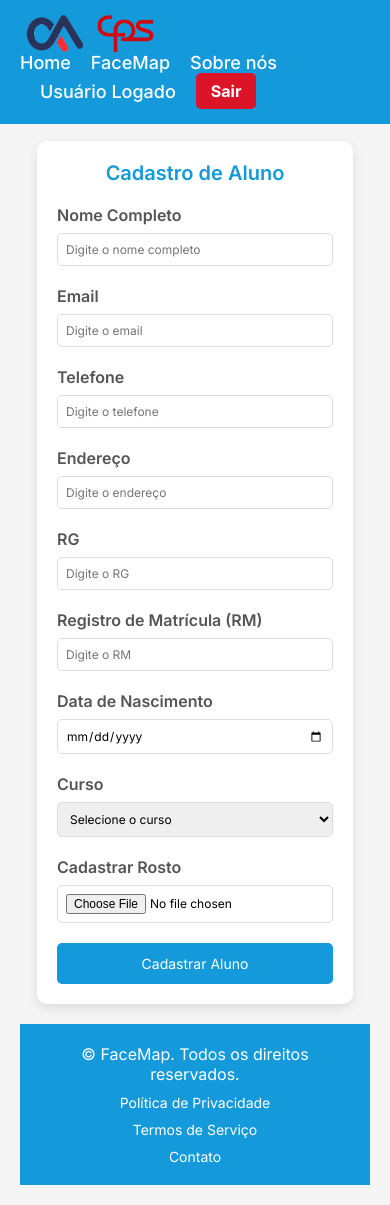
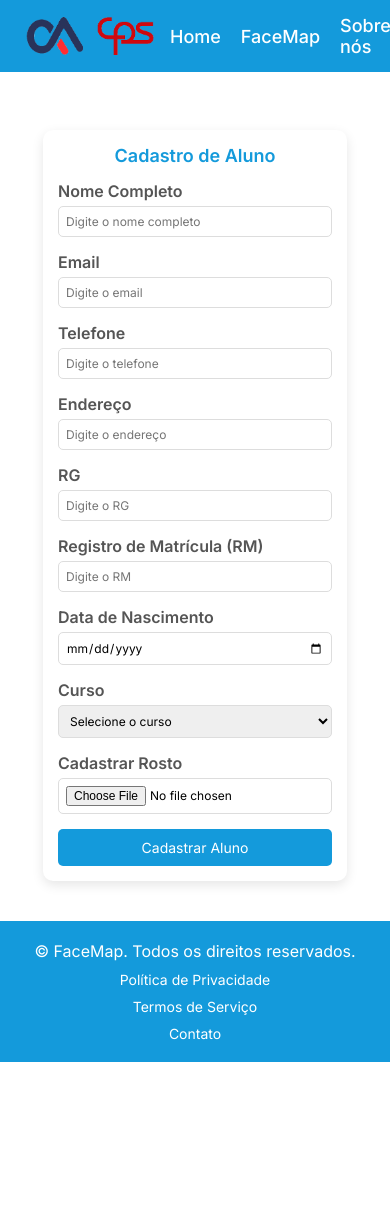
Before and after one commit to RyanPsantos/TCC-FaceMap, a Django app: page /cadastroalunos/ in a window 390 px wide. After the commit the page ends 1062 px from the top, so only its background shows below. Run offline with Django 5.2, Linux system fonts and the light colour scheme.

Commit message:
Atualizaçao 1.0

```diff
--- a/ProjetoTCC/facemap/reconvisual/static/css/cadastroalunos.css
+++ b/ProjetoTCC/facemap/reconvisual/static/css/cadastroalunos.css
@@ -1,22 +1,20 @@
 @import url('https://fonts.googleapis.com/css2?family=Inter:wght@100..900&display=swap');
-
+html, body{
+    height: 100%;
+}
 * {
     margin: 0;
     padding: 0;
     box-sizing: border-box;
     font-family: 'Inter', sans-serif;
 }
-
 body {
-    background-color: #f5f5f5;
     display: flex;
     flex-direction: column;
-    justify-content: center;
-    align-items: center;
-    min-height: 100vh;
-    padding: 20px;
+    justify-content: space-between; /* Espaça o conteúdo e o footer */
+    background-color: #ffffff;
+    padding-top: 20px; /* /* Adiciona espaço para o header fixo */
 }
-
 .header {
     position: fixed;
     top: 0;
@@ -28,21 +26,16 @@ body {
     justify-content: space-between;
     align-items: center;
     z-index: 100;
-    flex-wrap: wrap; /* Permite que o conteúdo quebre para a próxima linha em telas menores */
 }
-
 .img01 {
     width: 150px;
 }
-
 .navbar {
     display: flex;
-    flex-wrap: wrap; /* Permite quebra em telas menores */
-    justify-content: center; /* Centraliza os links */
+    justify-content: center;
     align-items: center;
-    gap: 20px; /* Espaço entre os links */
+    gap: 20px;
 }
-
 .navbar a {
     font-size: 18px;
     color: #fff;
@@ -50,7 +43,6 @@ body {
     text-decoration: none;
     position: relative;
 }
-
 .navbar a::before {
     content: '';
     position: absolute;
@@ -61,23 +53,19 @@ body {
     background: #fff;
     transition: .3s;
 }
-
 .navbar a:hover::before {
     width: 100%;
 }
-
 .user-info {
     display: flex;
     align-items: center;
-    gap: 20px; /* Espaço entre nome e botão */
+    gap: 20px;
 }
-
 .username {
     font-size: 18px;
     color: #fff;
     font-weight: 500;
 }
-
 .logout-button {
     background-color: #DB1428;
     color: #fff;
@@ -88,92 +76,61 @@ body {
     font-size: 16px;
     font-weight: bold;
 }
-
 .logout-button:hover {
     background-color: #B11220;
 }
-
 h2 {
     color: #333;
-    font-size: 24px;
-    margin-bottom: 20px;
+    font-size: 22px;
+    margin-bottom: 15px;
 }
-
-.search-box {
-    width: 100%;
-    max-width: 500px; /* Ajustei a largura máxima */
+main {
     display: flex;
     justify-content: center;
-    margin-bottom: 40px;
+    padding: 20px;
+    flex-grow: 1; /* Faz o conteúdo principal ocupar o espaço disponível */
+    margin-top: 70px;
 }
-
-.search-box input {
-    width: 75%;
-    padding: 12px;
-    border: 1px solid #ccc;
-    border-radius: 5px;
-    font-size: 14px;
-    outline: none;
-}
-
-.search-box button {
-    padding: 12px;
-    border: none;
-    background-color: #149ADB;
-    color: #fff;
-    font-size: 14px;
-    cursor: pointer;
-    border-radius: 5px;
-    margin-left: 10px;
-}
-
 .form-container {
     background-color: #fff;
-    padding: 30px;
+    padding: 20px;
     width: 100%;
-    max-width: 500px; /* Diminui a largura máxima */
+    max-width: 400px; /* Reduzi o tamanho máximo do formulário */
     border-radius: 10px;
     box-shadow: 0 4px 12px rgba(0, 0, 0, 0.1);
-    margin-bottom: 20px; /* Espaço abaixo do formulário */
+    margin: 20px auto;
 }
-
 .form-container h2 {
     text-align: center;
     font-weight: 600;
     color: #149ADB;
 }
-
 form {
-    margin-top: 20px;
+    margin-top: 10px;
 }
-
 .input-group {
-    margin-bottom: 20px;
+    margin-bottom: 15px; /* Reduzi o espaçamento entre campos */
 }
-
 .input-group label {
     display: block;
     color: #555;
     font-weight: 600;
-    margin-bottom: 8px;
+    margin-bottom: 5px;
 }
-
 .input-group input, .input-group select {
     width: 100%;
-    padding: 8px; /* Diminui o padding */
+    padding: 8px;
     border: 1px solid #ddd;
     border-radius: 5px;
-    font-size: 12px; /* Diminui o tamanho da fonte */
+    font-size: 14px;
     outline: none;
 }
-
 .input-group select {
     cursor: pointer;
 }
-
 .form-container button {
     width: 100%;
-    padding: 12px;
+    padding: 10px;
     background-color: #149ADB;
     border: none;
     color: #fff;
@@ -182,51 +139,47 @@ form {
     cursor: pointer;
     transition: background-color 0.3s ease;
 }
-
 .form-container button:hover {
     background-color: #1179a8;
 }
-
+/* Footer */
 .footer {
     background-color: #149ADB;
     color: #fff;
     text-align: center;
-    padding: 20px;
+    padding: 20px 0; /* Remove o padding lateral */
     position: relative;
-    width: 100%;
+    width: 100vw; /* Garante que o footer ocupe 100% da largura da viewport */
+    left: 0; /* Garante que o footer comece no lado esquerdo */
+    margin: 0; /* Remove qualquer margem que possa criar brechas */
 }
-
 .footer-nav {
     display: flex;
     justify-content: center;
     gap: 30px; /* Espaço entre os links */
     margin-top: 10px;
 }
-
 .footer-nav a {
     color: #fff;
     text-decoration: none;
     font-size: 14px;
 }
-
 .footer-nav a:hover {
     text-decoration: underline;
 }
-
+/* Responsividade */
 @media (max-width: 768px) {
-    .form-container, .search-box {
-        padding: 20px;
+    .form-container {
+        padding: 15px;
+        max-width: 100%; /* Garante que o formulário ocupe bem o espaço em telas menores */
     }
-
     .form-container h2 {
-        font-size: 20px;
+        font-size: 18px;
     }
-
-    .input-group input, .input-group select, .search-box input {
-        font-size: 12px; /* Ajusta o tamanho da fonte para dispositivos menores */
-        padding: 8px; /* Reduz o padding ainda mais */
+    .input-group input, .input-group select {
+        font-size: 12px;
+        padding: 7px;
     }
-
     .form-container button {
         font-size: 14px;
     }
--- a/ProjetoTCC/facemap/reconvisual/templates/reconvisual/cadastroalunos.html
+++ b/ProjetoTCC/facemap/reconvisual/templates/reconvisual/cadastroalunos.html
@@ -23,10 +23,6 @@
 </header>
 <main class="content">
     <div class="container">
-        <div class="search-box">
-            <input type="text" placeholder="Pesquisar aluno por RM">
-            <button type="submit">Buscar</button>
-        </div>
         <div class="form-container">
             <h2>Cadastro de Aluno</h2>
             <form action="#" method="post">
```
Also changed, not shown: ProjetoTCC/facemap/reconvisual/static/css/editarusuario.css (added, +73 -0 lines), ProjetoTCC/facemap/reconvisual/templates/reconvisual/editarusuario.html (+27 -3 lines).
